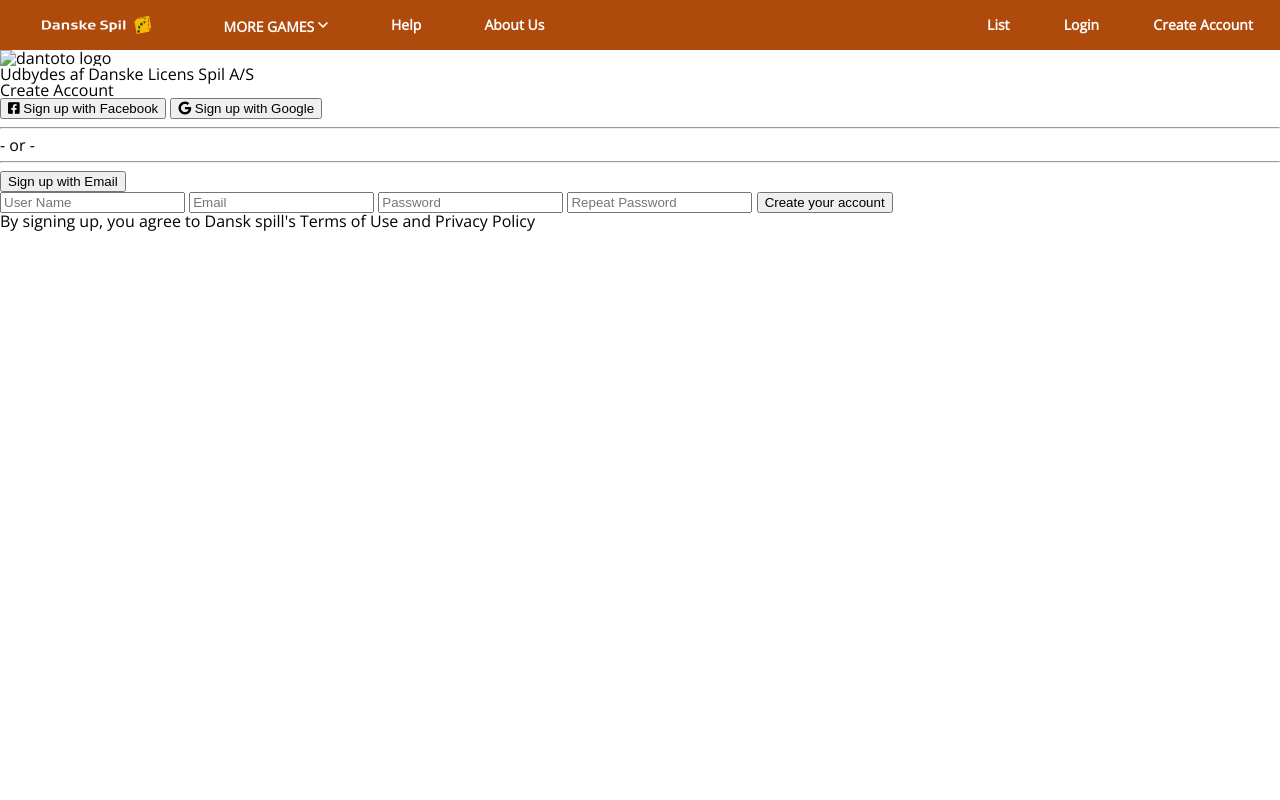
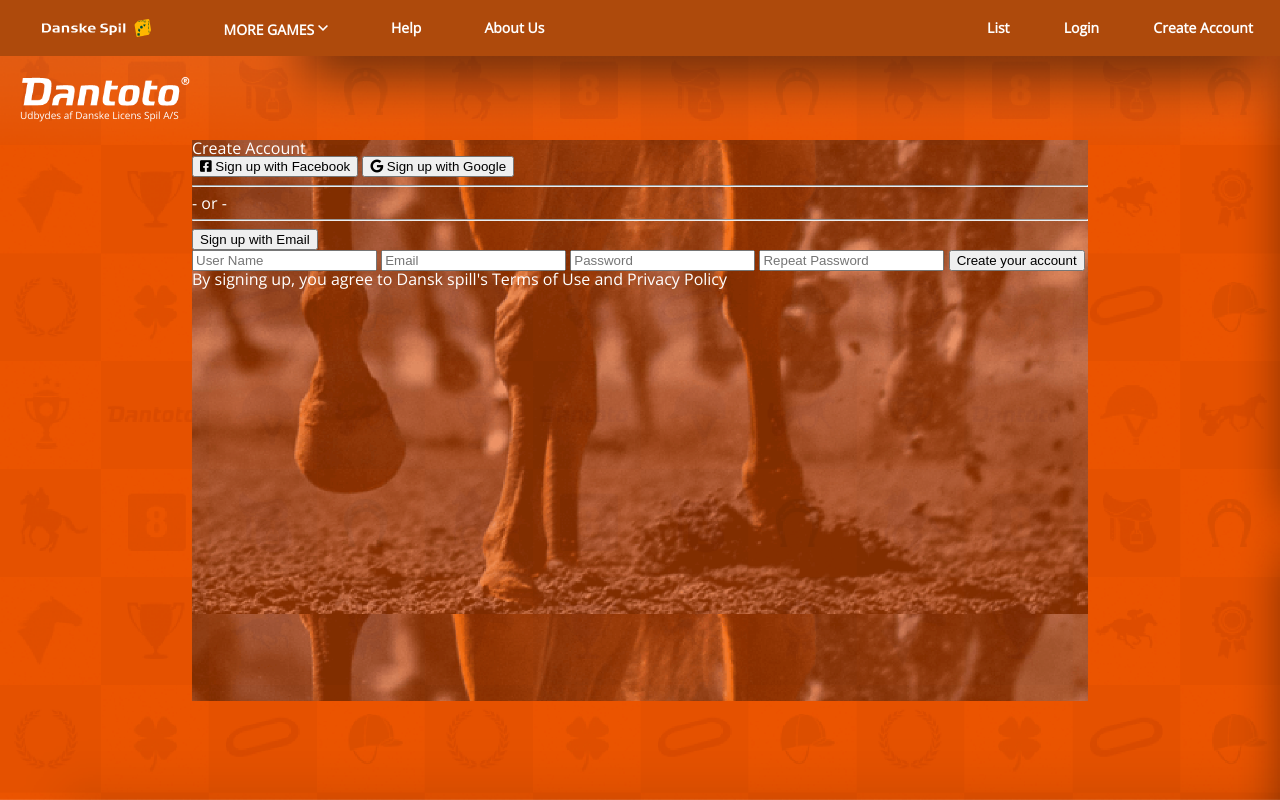
Before and after one commit to ludw0119/danskspill-onboarding-website, a website: page signup.html in a window 1280 px wide. Drawn offline with nearby package versions, Linux system fonts and the light colour scheme.

Commit message:
style main-signup start

```diff
--- a/css/style.scss
+++ b/css/style.scss
@@ -138,6 +138,7 @@
 /**** global selectors *****/
 body {
   font-family: $font-stack;
+  height: 100vh;
 }
 a {
   text-decoration: none;
@@ -148,7 +149,7 @@
   background-color: $color-bown;
   display: grid;
   grid-template: 1fr / 15vw auto auto;
-  height: 50px;
+  height: 7%;
   font-size: 14px;
   font-weight: 600;
 
@@ -158,6 +159,7 @@
     align-self: center;
     justify-self: center;
   }
+
   nav {
     align-self: center;
     width: 30vw;
@@ -179,6 +181,7 @@
       }
     }
   }
+
   aside {
     justify-self: flex-end;
     align-self: center;
@@ -198,6 +201,30 @@
 }
 
 /****main******/
-main {
-  background-image: ;
+#main-signup {
+  background-image: url(../images/backgroundchez_2077x1202.png);
+  background-size: cover;
+  height: 93%;
+  color: $color-white;
+  display: grid;
+  grid-template: auto 2fr / auto;
+
+  div {
+    padding: 20px;
+    img {
+      width: 170px;
+    }
+    p {
+      font-size: 10px;
+    }
+  }
+
+  article {
+    background-image: url(../images/10.png);
+    background-size: contain;
+    width: 70%;
+    height: 85%;
+    justify-self: center;
+    align-self: flex-start;
+  }
 }
--- a/signup.html
+++ b/signup.html
@@ -52,9 +52,9 @@
         </ul>
       </aside>
     </header>
-    <main>
+    <main id="main-signup">
       <div>
-        <img src="" alt="dantoto logo" />
+        <img src="images/dantoto-logo.png" alt="dantoto logo" />
         <p>Udbydes af Danske Licens Spil A/S</p>
       </div>
       <article>
```
Also changed, not shown: css/output.css, images/10.png (added), images/backgroundchez_2077x1202.png (added), images/dantoto-logo.png (added), 1 other file.
